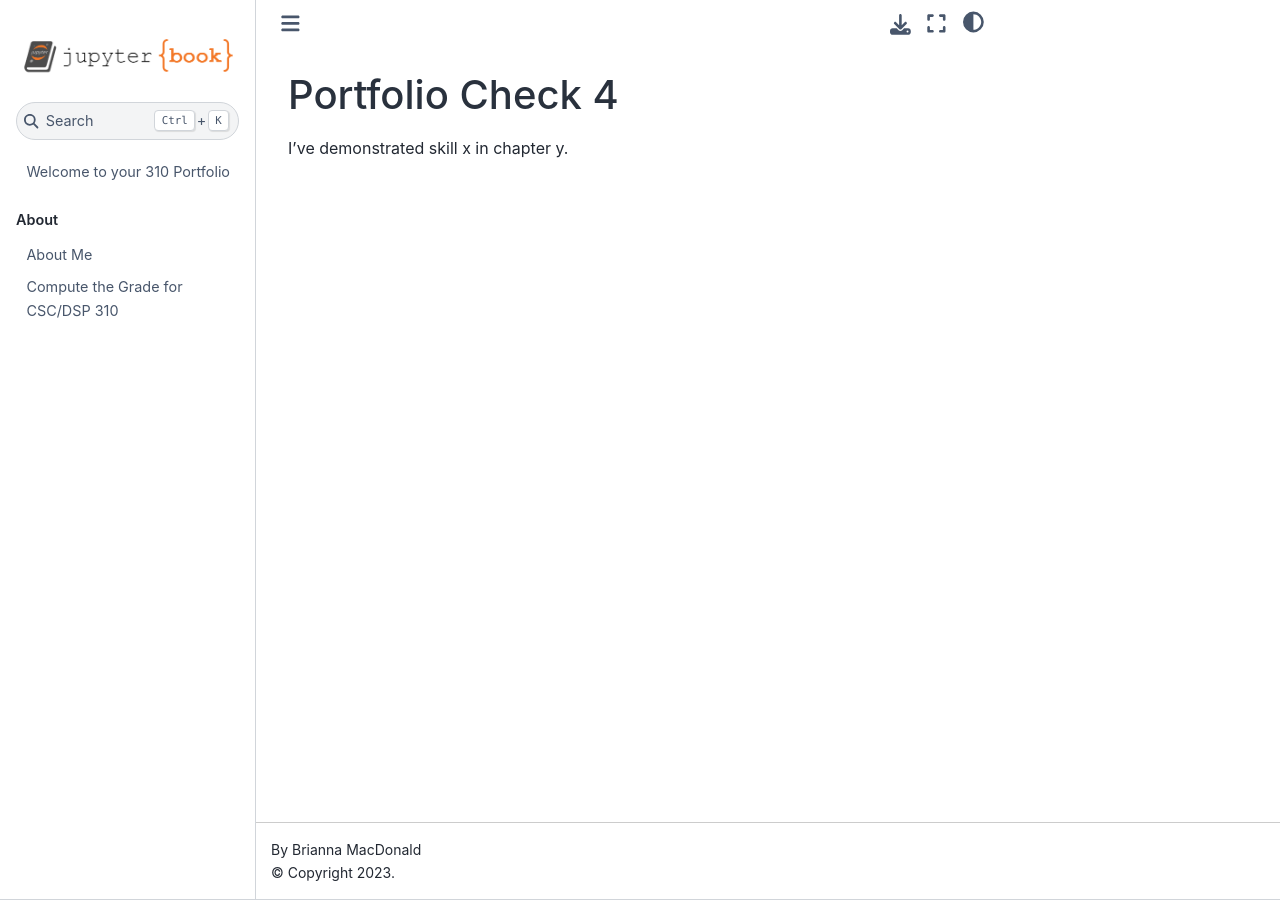
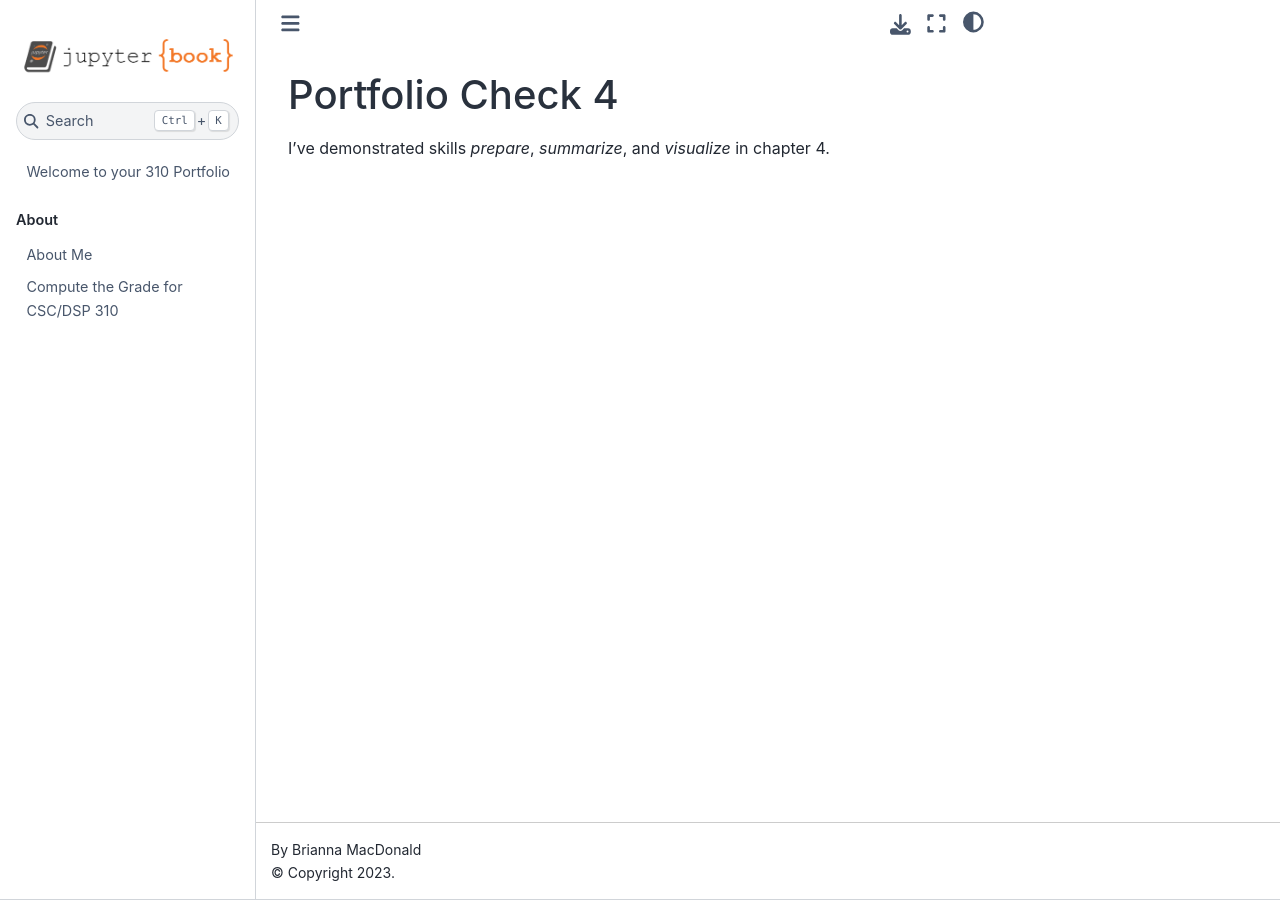
Before and after one commit to briannakathrynm/portfolio-briannakathrynm, a Jupyter Book: the page built from submission_4_intro.md, in a window 1280 px wide. Built offline with Jupyter Book 1.0.4 settings and Sphinx 7.4.7 and the Sphinx Book theme 1.1.4, drawn with Linux system fonts in a browser that asks for light colours.

Commit message:
Update submission_4_intro.md
Added which skills to be demonstrated

```diff
--- a/submission_4_intro.md
+++ b/submission_4_intro.md
@@ -1,3 +1,3 @@
 # Portfolio Check 4
 
-I've demonstrated skill x in chapter y.
+I've demonstrated skills *prepare*, *summarize*, and *visualize* in chapter 4.
```
